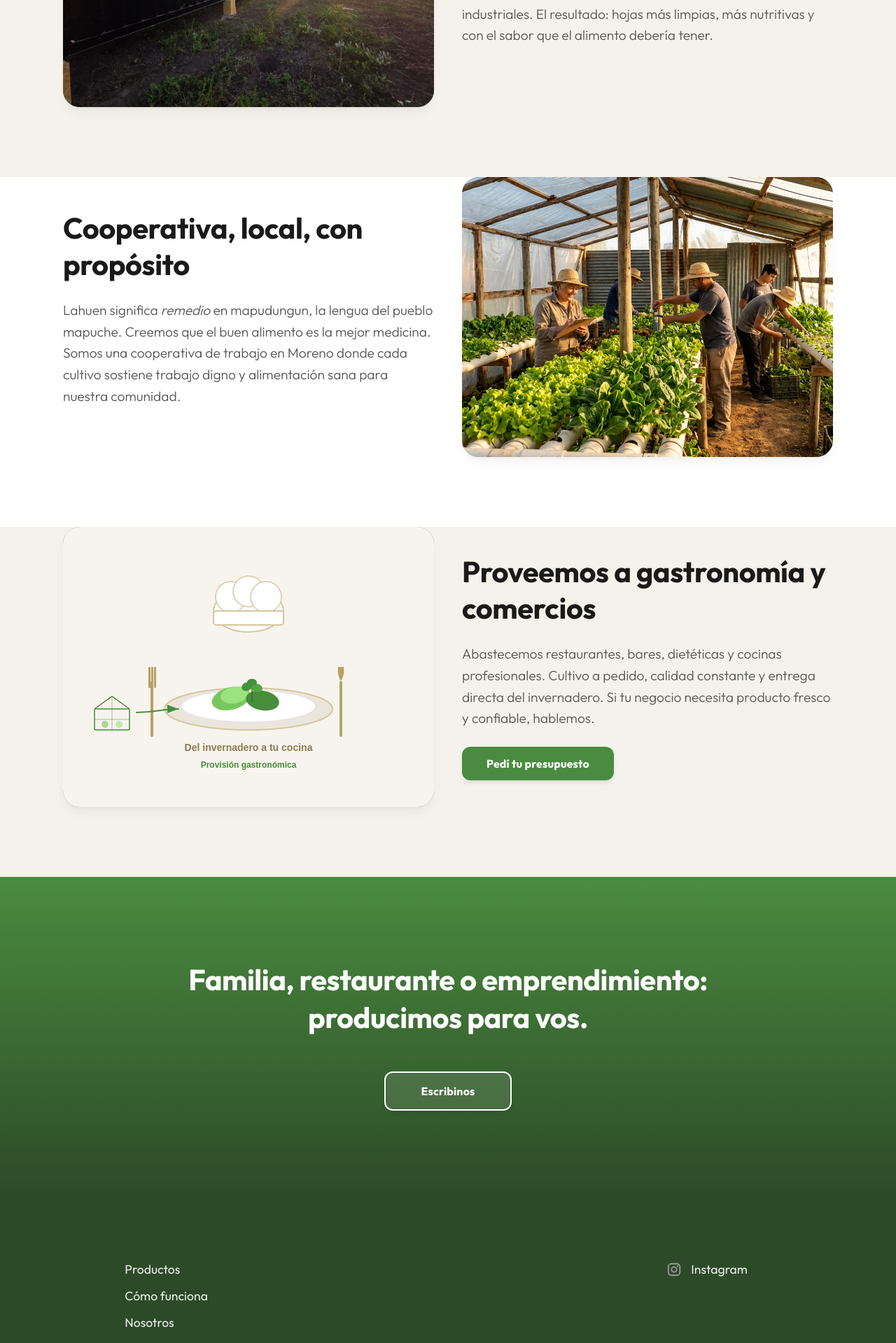
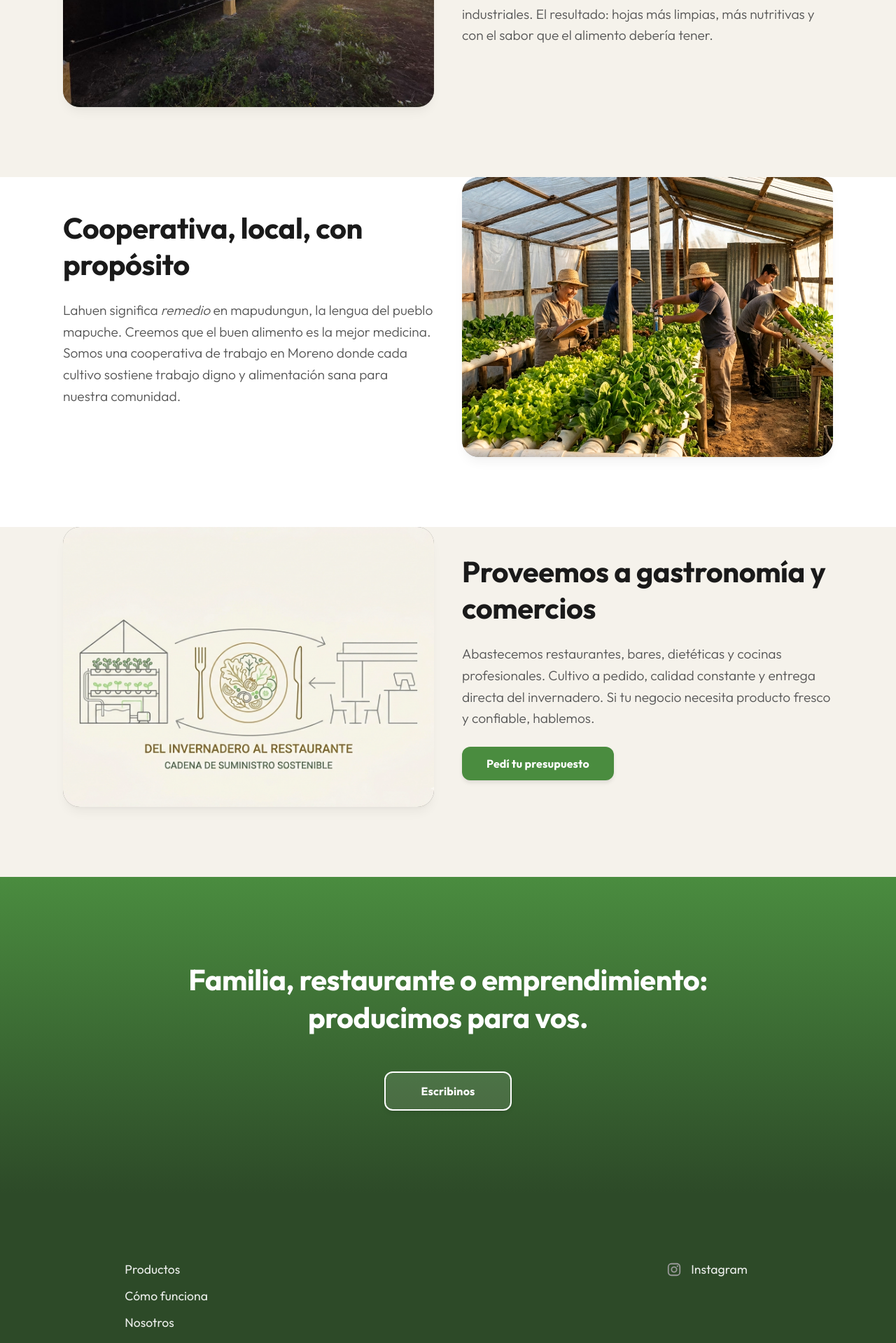
Before and after one commit to lahuen/lahuen, a Jekyll site: the page built from web/index.html, in a window 1280 px wide. Shown: the part 1876-3795 px from the top of the page at 70% size. Built offline with Jekyll 4.4.1, drawn with Linux system fonts in a browser that asks for light colours; some web fonts are replaced.

Commit message:
change image

```diff
--- a/web/index.html
+++ b/web/index.html
@@ -87,7 +87,7 @@ description: Cooperativa de producción hidropónica en Moreno. Hojas verdes, ar
         </div>
       </div>
       <div class="image">
-        <img src="{{ site.baseurl }}/images/lahuen-gastronomia.svg" alt="Provisión de cultivos hidropónicos para gastronomía"
+        <img src="{{ site.baseurl }}/images/lahuen-gastronomia.png" alt="Provisión de cultivos hidropónicos para gastronomía"
           class="screenshot editable" loading="lazy" />
       </div>
     </div>
```
Also changed, not shown: web/images/lahuen-gastronomia.png (added), web/images/lahuen-gastronomia.svg.
